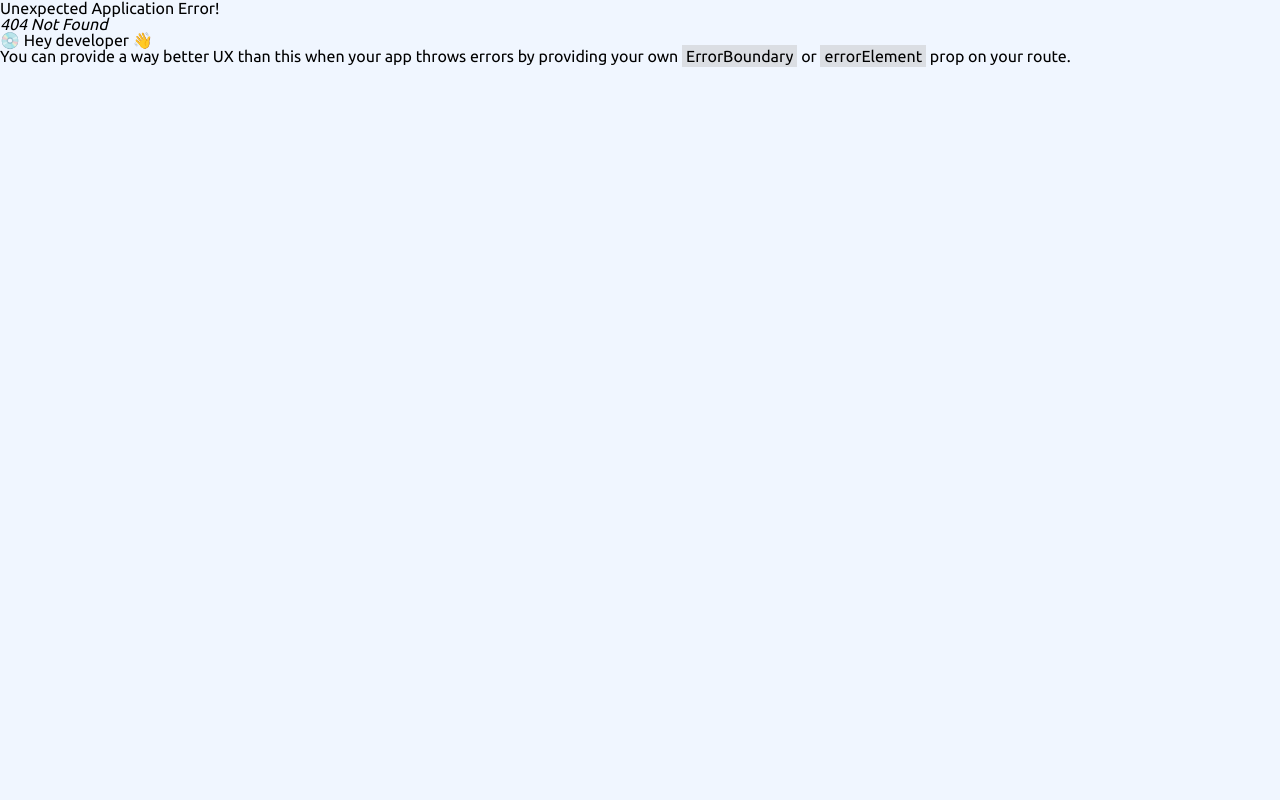
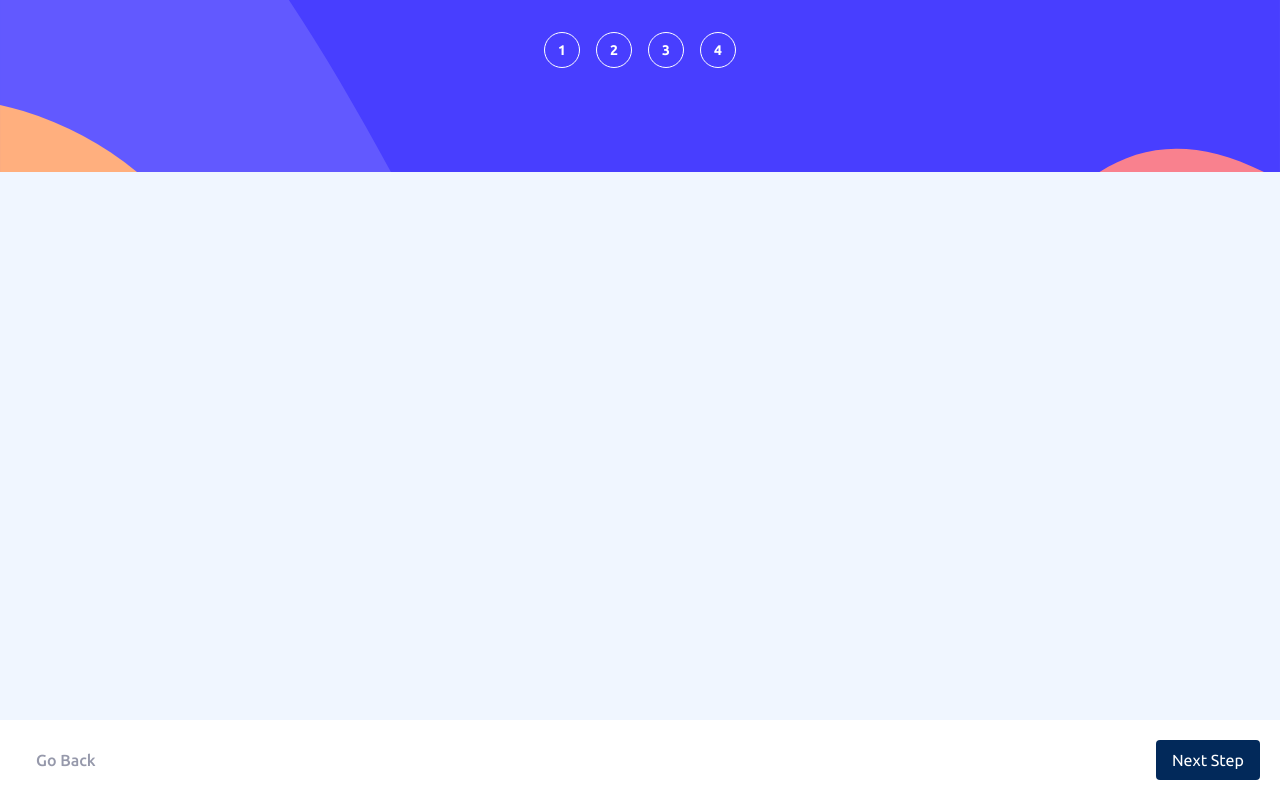
Before and after one commit to ndrvndr/multi-step-form-frontendmentor, a React (Vite) app: page /plan/addons in a window 1280 px wide. Before the commit this address had no page. Built offline with nearby package versions, Linux system fonts and the light colour scheme.

Commit message:
setup addons page

```diff
--- a/src/main.jsx
+++ b/src/main.jsx
@@ -4,16 +4,20 @@ import "./index.css";
 import { createBrowserRouter, RouterProvider } from "react-router-dom";
 import SelectPlan from "./pages/selectPlan.jsx";
 import PersonalInfo from "./pages/personalInfo.jsx";
+import Addons from "./pages/addons";
+import ErrorPage from "./pages/404";
 
 const router = createBrowserRouter([
   {
     path: "/",
     element: <PersonalInfo />,
+    errorElement: <ErrorPage />,
   },
   {
     path: "/plan",
     element: <SelectPlan />,
   },
+  { path: "/plan/addons", element: <Addons /> },
 ]);
 
 ReactDOM.createRoot(document.getElementById("root")).render(
--- /dev/null
+++ b/src/pages/404.jsx
@@ -0,0 +1,29 @@
+import { useRouteError } from "react-router-dom";
+import AuthLayout from "../components/Layout/AuthLayout";
+import NavigationButton from "../components/Elements/NavigationButton";
+
+const ErrorPage = () => {
+  const error = useRouteError();
+  return (
+    <AuthLayout>
+      <div className="relative -top-16 flex h-fit w-[90%] flex-col items-center justify-center rounded-xl bg-neutral-white px-6 py-8 drop-shadow-sm">
+        <h1 className="text-3xl font-bold">Oops</h1>
+        <p className="my-5 text-center text-xl">
+          Sorry, an unexpected error has occured
+        </p>
+        <p className="text-lg">{error.statusText || error.message}</p>
+      </div>
+      <div className="fixed bottom-0 flex h-20 w-full items-center justify-end bg-white px-5">
+        <NavigationButton
+          label="Home"
+          bgColor="bg-primary-marine-blue"
+          textColor="text-neutral-white"
+          fontStyle="font-normal"
+          path="/"
+        />
+      </div>
+    </AuthLayout>
+  );
+};
+
+export default ErrorPage;
--- /dev/null
+++ b/src/pages/addons.jsx
@@ -0,0 +1,27 @@
+import AuthLayout from "../components/Layout/AuthLayout";
+import NavigationButton from "../components/Elements/NavigationButton";
+
+const Addons = () => {
+  return (
+    <AuthLayout>
+      <div className="fixed bottom-0 flex h-20 w-full items-center justify-between bg-white px-5">
+        <NavigationButton
+          label="Go Back"
+          bgColor="bg-neutral-white"
+          textColor="text-neutral-cool-gray"
+          fontStyle="font-medium"
+          path="/plan"
+        />
+        <NavigationButton
+          label="Next Step"
+          bgColor="bg-primary-marine-blue"
+          textColor="text-neutral-white"
+          fontStyle="font-normal"
+          path="/plan/addons/finishingUp"
+        />
+      </div>
+    </AuthLayout>
+  );
+};
+
+export default Addons;
--- a/src/pages/selectPlan.jsx
+++ b/src/pages/selectPlan.jsx
@@ -37,6 +37,7 @@ const SelectPlan = () => {
             bgColor="bg-primary-marine-blue"
             textColor="text-neutral-white"
             fontStyle="font-normal"
+            path="/plan/addons"
           />
         </div>
       </div>
```
